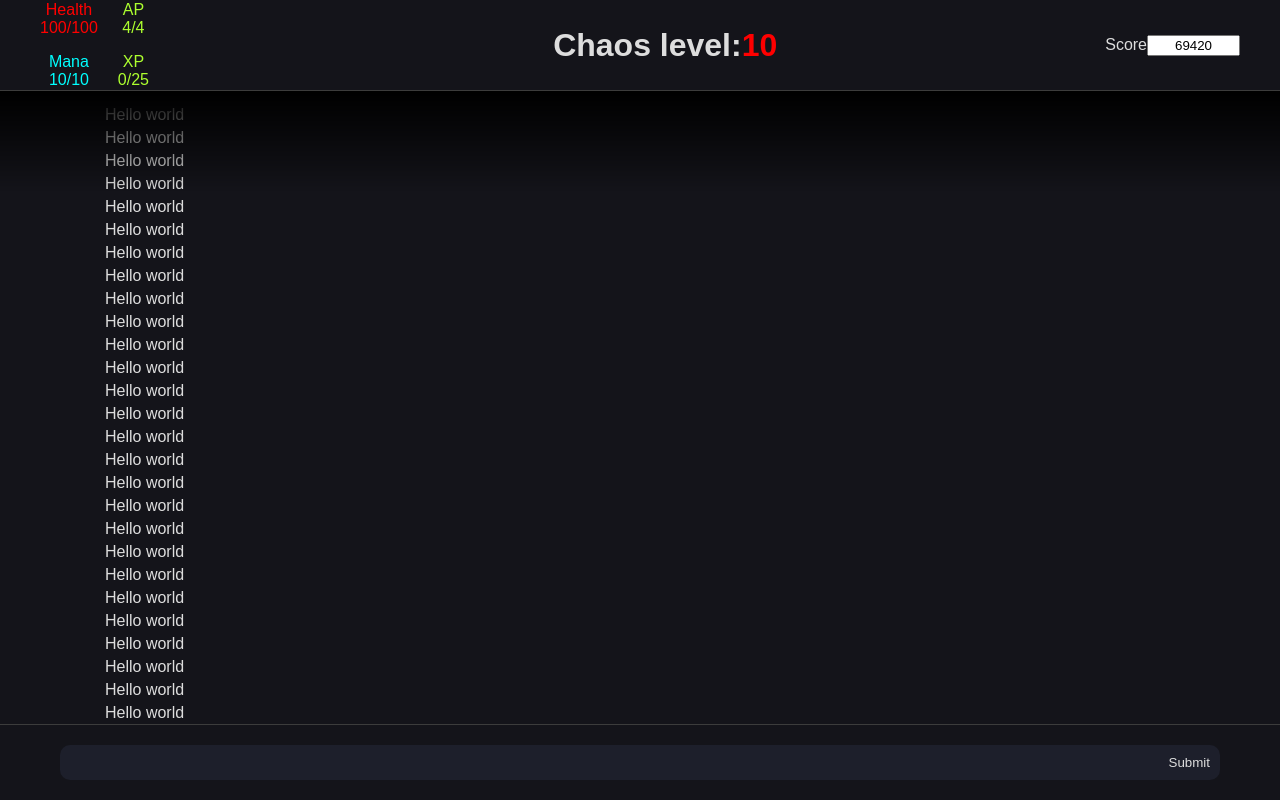
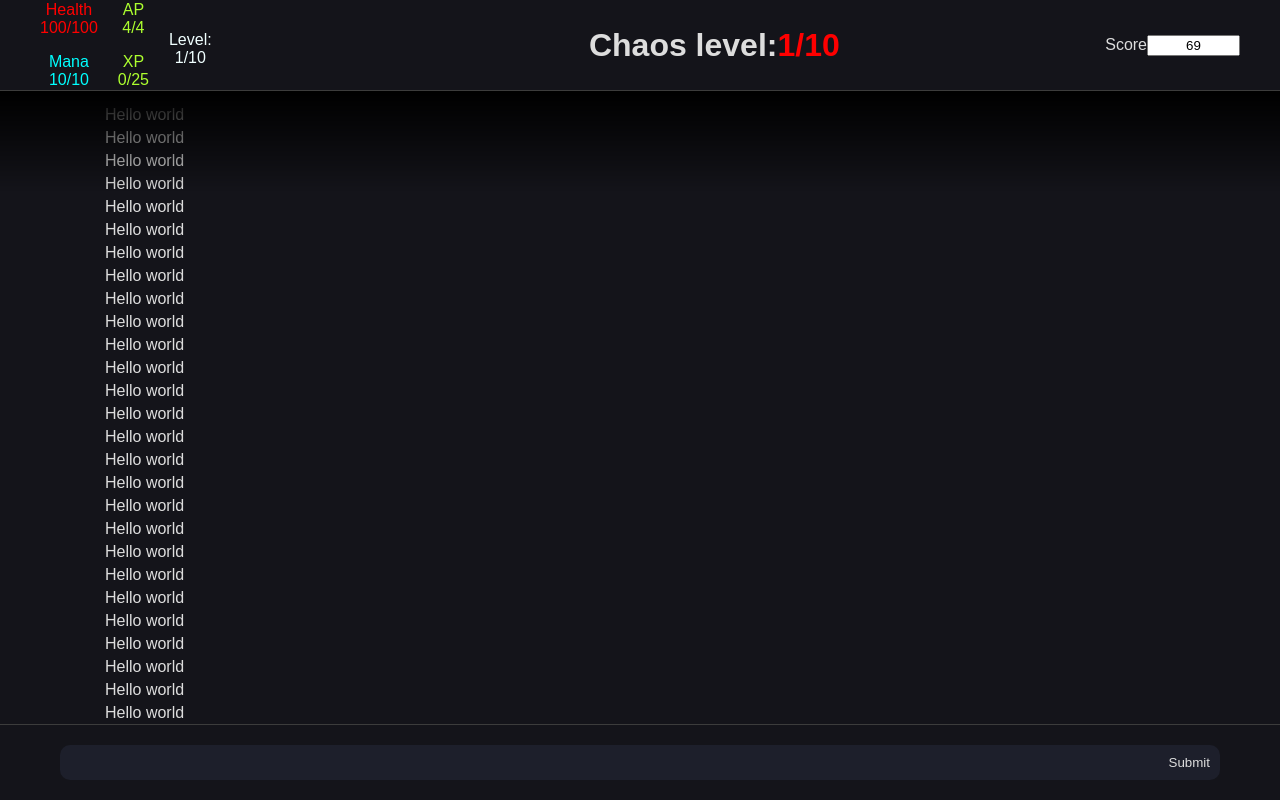
Before and after one commit to IaDrake20/Web-Programming-Final, a website: page client/index.html in a window 1280 px wide. Drawn offline with Linux system fonts and the light colour scheme; a web font is replaced by a local one.

Commit message:
UI upgrade
finished implement UI elements and added the value controls in script.js

```diff
--- a/client/index.css
+++ b/client/index.css
@@ -47,6 +47,11 @@ body {
 
 #player-stats div {
   flex: 0;
+}
+
+#characterLevel {
+  padding-top: 30px;
+  color: azure;
 }
 
 /* center the title */
--- a/client/index.html
+++ b/client/index.html
@@ -20,13 +20,16 @@
             <p id="action-points">Action Points</p>
             <p id="xp">Experience</p>
           </div>
+          <div>
+            <p id="characterLevel">Level</p>
+          </div>
         </div>
         <div id="title">
           <h1>Chaos level:</h1>
           <h1 id="chaosLevel">10</h1>
         </div>
         <div id="top-right"><p>Score</p></div>
-        <textarea readonly cols="9" rows="1" style="resize: none; text-align: center;">69420</textarea>
+        <textarea id = "Score" readonly cols="9" rows="1" style="resize: none; text-align: center;">69420</textarea>
 
       </div>
       <div id="middle">
--- a/client/script.js
+++ b/client/script.js
@@ -12,6 +12,15 @@ let action_points_max = 4;
 let experience_current = 0;
 let experience_threshold = 25;
 
+let character_level_current = 1;
+let character_level_max = 10;
+
+let chaos_level_current = 1;
+let chaos_level_max = 10;
+
+let score = 69;
+
+
 let player_stats = {
   hp_max,
   hp_current,
@@ -21,6 +30,8 @@ let player_stats = {
   action_points_max,
   experience_current,
   experience_threshold,
+  character_level_current,
+  character_level_max
 };
 
 // TODO: querySelect the actual div/p/whatever elements
@@ -36,3 +47,12 @@ actionPointsDiv.innerText = `AP ${player_stats.action_points_current}/${player_s
 
 const experienceDiv = document.querySelector("#xp");
 experienceDiv.innerText = `XP ${player_stats.experience_current}/${player_stats.experience_threshold}`;
+
+const levelDiv = document.querySelector("#characterLevel");
+levelDiv.innerText = `Level: ${player_stats.character_level_current}/${player_stats.character_level_max}`;
+
+const chaos = document.querySelector("#chaosLevel");
+chaos.innerText = `${chaos_level_current}/${chaos_level_max}`;
+
+let scoreDiv = document.querySelector("#Score");
+scoreDiv.innerText = score
```
